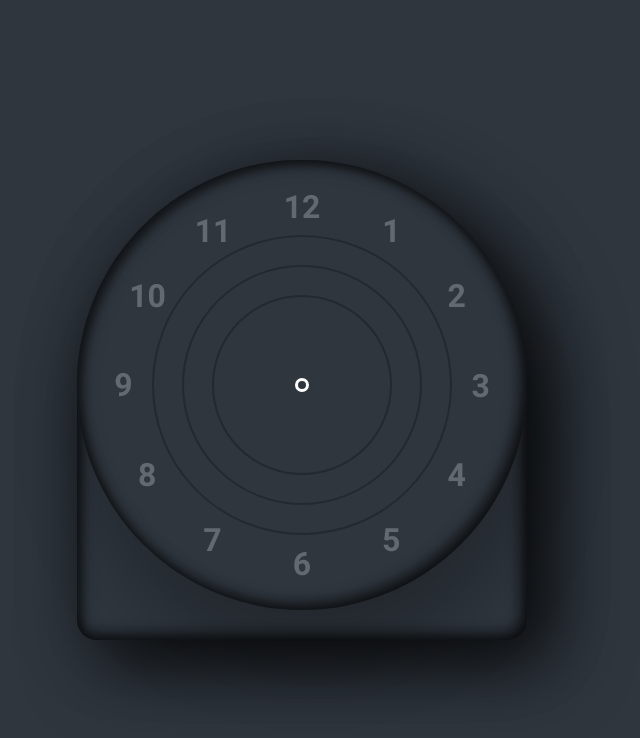
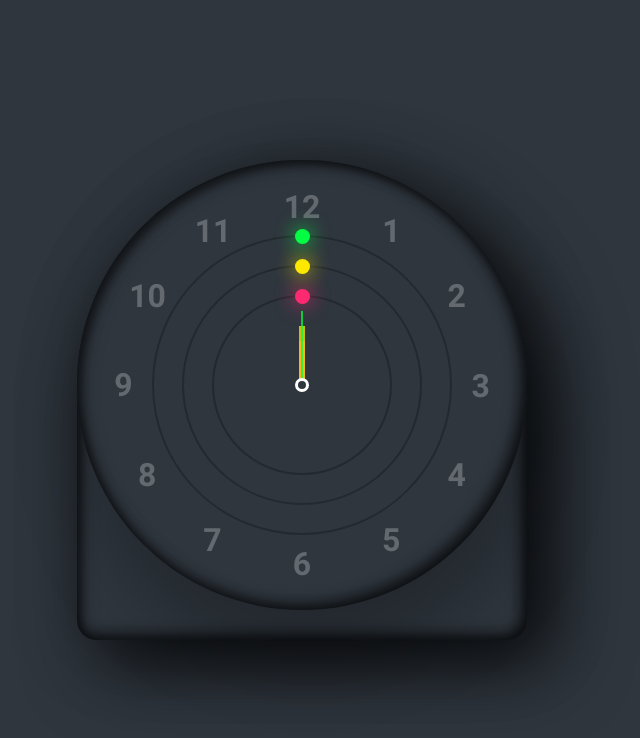
Before and after one commit to RomaSamkov/digital-clock, a website built with Parcel: page src/index.html in a window 1280 px wide. Shown: the whole page, without its empty margins (338-978 px from the left). Built offline with nearby package versions, Linux system fonts and the light colour scheme.

Commit message:
add styles arrows

```diff
--- a/src/css/main.css
+++ b/src/css/main.css
@@ -112,6 +112,7 @@ body {
   background: #2f363e;
   border: 3px solid #fff;
   border-radius: 50%;
+  z-index: 1000;
 }
 
 .clock span {
@@ -131,19 +132,54 @@ body {
 }
 
 .circle {
+  display: flex;
+  justify-content: center;
+  align-items: flex-start;
   position: absolute;
   width: 300px;
   height: 300px;
   border: 2px solid rgba(0, 0, 0, 0.25);
   border-radius: 50%;
+  z-index: 10;
+}
+
+.circle i {
+  position: absolute;
+  width: 6px;
+  height: 50%;
+  background: var(--clr);
+  opacity: 0.75;
+  transform-origin: bottom;
+  transform: scaleY(0.5);
+}
+
+.circle:nth-child(1) i {
+  width: 2px;
+}
+
+.circle:nth-child(2) i {
+  width: 6px;
 }
 
 .circle2 {
   width: 240px;
   height: 240px;
+  z-index: 9;
 }
 
 .circle3 {
   width: 180px;
   height: 180px;
+  z-index: 8;
 }
+
+.circle::before {
+  content: '';
+  position: absolute;
+  width: 15px;
+  height: 15px;
+  top: -8px;
+  border-radius: 50%;
+  background: var(--clr);
+  box-shadow: 0 0 20px var(--clr);
+}
```
